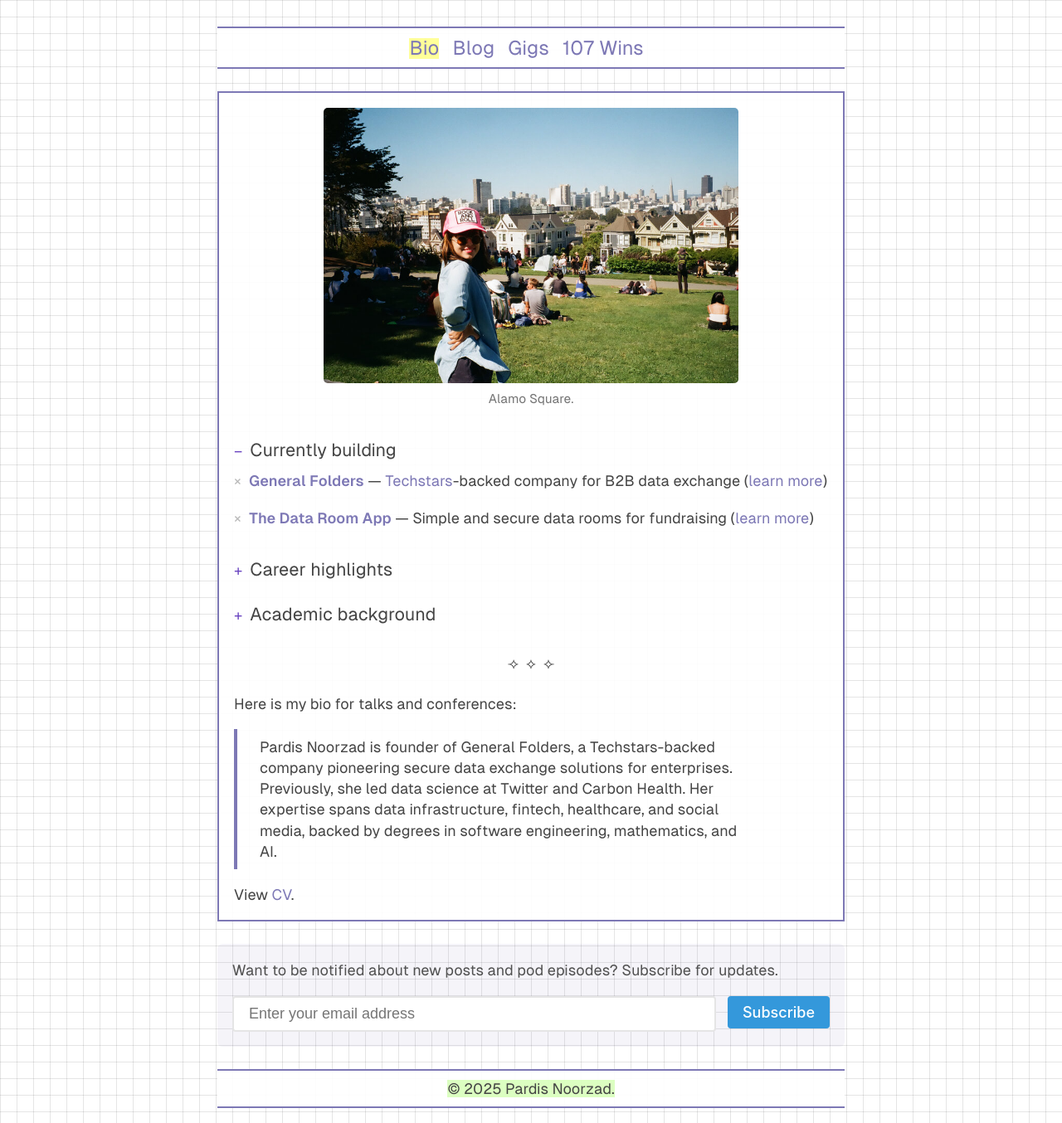
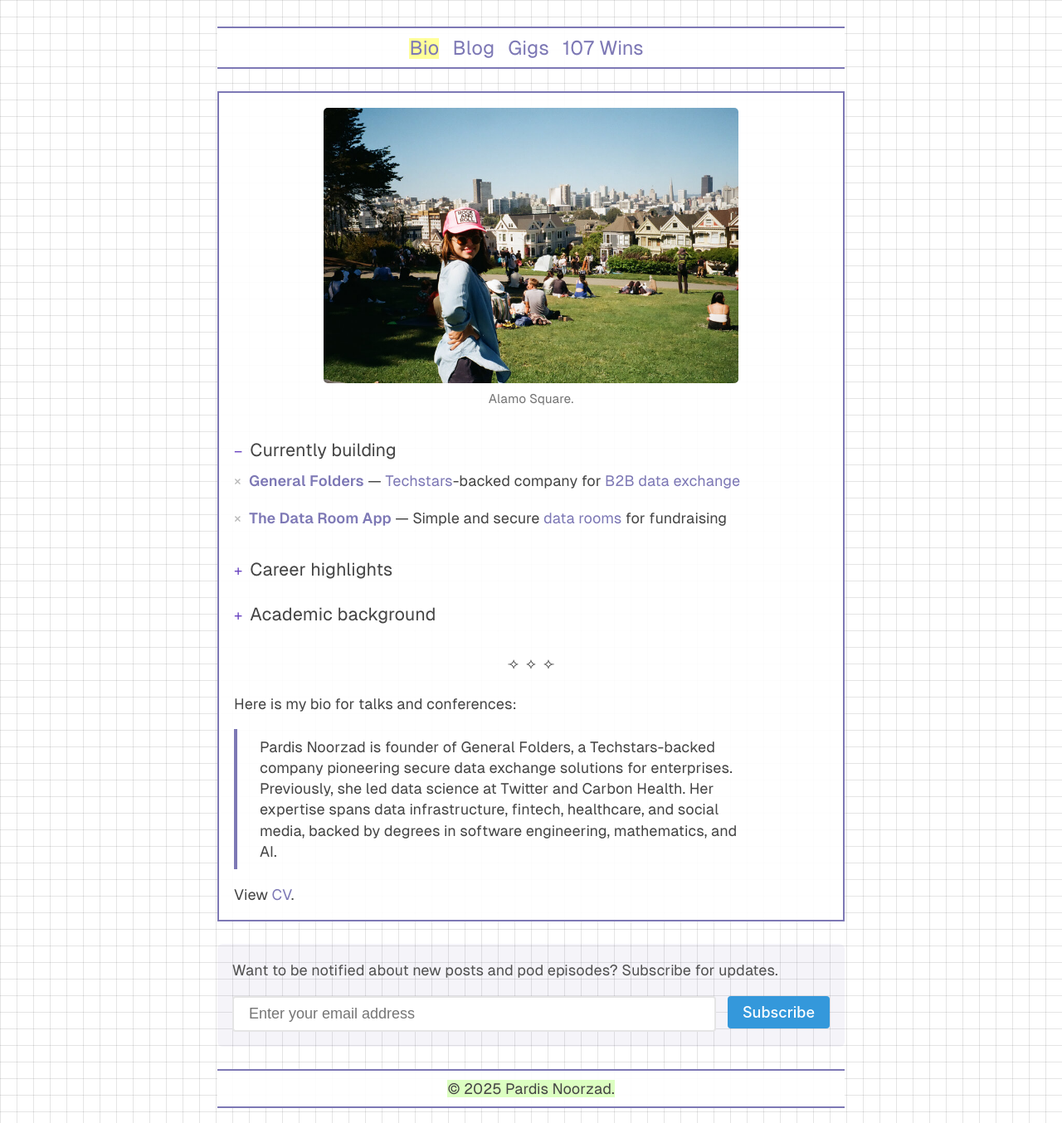
Before and after one commit to djpardis/djpardis.github.io, a Jekyll site: the page built from index.md, in a window 1280 px wide. Shown: the whole page at 83% size. Built offline with Jekyll 4.4.1, drawn with Linux system fonts in a browser that asks for light colours; a style sheet for code colours, icons or effects is not loaded.

```diff
--- a/index.md
+++ b/index.md
@@ -13,20 +13,20 @@
 <details class="collapsible-section" markdown="1" open>
 <summary><h3>Currently building</h3></summary>
 
-- **[General Folders](https://generalfolders.com){:target="_blank"}** — [Techstars](https://www.techstars.com/newsroom/new-class-san-diego-sdsu){:target="_blank"}-backed company for B2B data exchange ([learn more](https://medium.com/@djpardis/the-state-of-data-exchange-31049fa229f0){:target="_blank"})
+- **[General Folders](https://generalfolders.com){:target="_blank"}** — [Techstars](https://www.techstars.com/newsroom/new-class-san-diego-sdsu){:target="_blank"}-backed company for [B2B data exchange](https://medium.com/@djpardis/the-state-of-data-exchange-31049fa229f0){:target="_blank"}
 
-- **[The Data Room App](https://thedataroom.app){:target="_blank"}** — Simple and secure data rooms for fundraising ([learn more](/blog/2025/07/20/introducing-the-data-room-app/))
+- **[The Data Room App](https://thedataroom.app){:target="_blank"}** — Simple and secure [data rooms](/blog/2025/07/20/introducing-the-data-room-app/) for fundraising
 
 </details>
 
 <details class="collapsible-section" markdown="1">
 <summary><h3>Career highlights</h3></summary>
 
-- **Chief Data Officer** at [Carbon Health](https://www.linkedin.com/posts/carbon-health_meet-pardis-noorzad-head-of-data-science-activity-6649426702302871552-DnLa/){:target="_blank"} — Built the data function; shipped the data infrastructure for modern healthcare ([learn more](https://www.youtube.com/watch?v=CQHwLWMQFDk){:target="_blank"})
+- **Chief Data Officer** at [Carbon Health](https://www.linkedin.com/posts/carbon-health_meet-pardis-noorzad-head-of-data-science-activity-6649426702302871552-DnLa/){:target="_blank"} — Built the [data function](https://www.youtube.com/watch?v=CQHwLWMQFDk){:target="_blank"} from the ground up; architected company-wide data infrastructure for modern healthcare
 
-- **Data Science Lead** at [Twitter](https://twitter.com/){:target="_blank"} — Established the [data function](https://medium.com/@djpardis/models-for-integrating-data-science-teams-within-organizations-7c5afa032ebd){:target="_blank"}; fixed bugs and shipped features to Search, Trends, Recommendations, Notifications, etc.
+- **Data Science Lead** at [Twitter](https://twitter.com/){:target="_blank"} — Established the [data function](https://medium.com/@djpardis/models-for-integrating-data-science-teams-within-organizations-7c5afa032ebd){:target="_blank"}; shipped features and fixed critical bugs across Search, Trends, Recommendations, and Notifications
 
-- **ML Engineering** at [Paytm](http://www.paytm.com){:target="_blank"} — Built a fraud detection system scaling to 100M+ users
+- **ML Engineer** at [Paytm](http://www.paytm.com){:target="_blank"} — Built a fraud detection system scaling to 100M+ users
 
 - **Data Scientist** at [Rubikloud](https://www.linkedin.com/company/rubikloud-technologies/){:target="_blank"} — Built a promotion optimization system and a product recommendation system for multi-channel retailers
 
```
